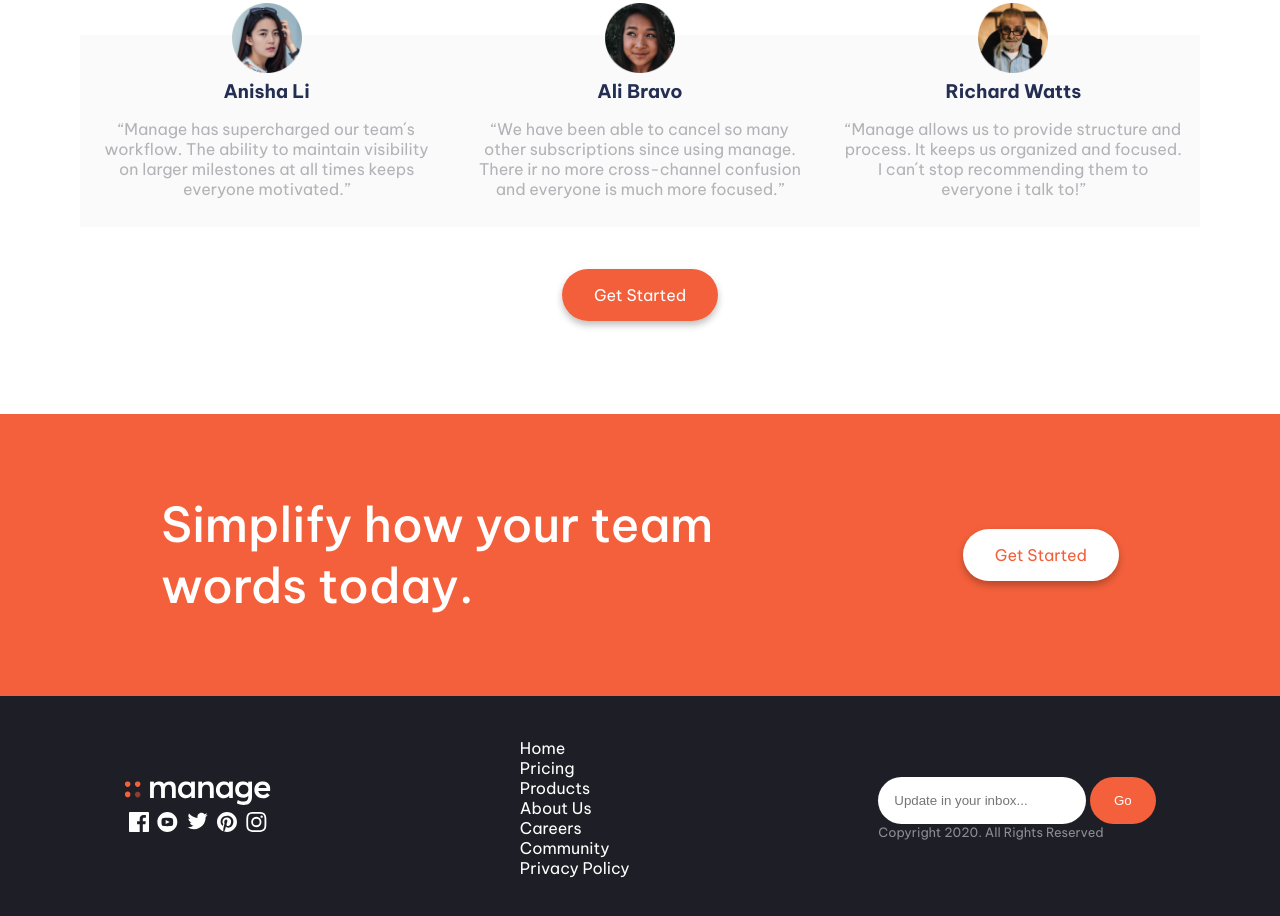
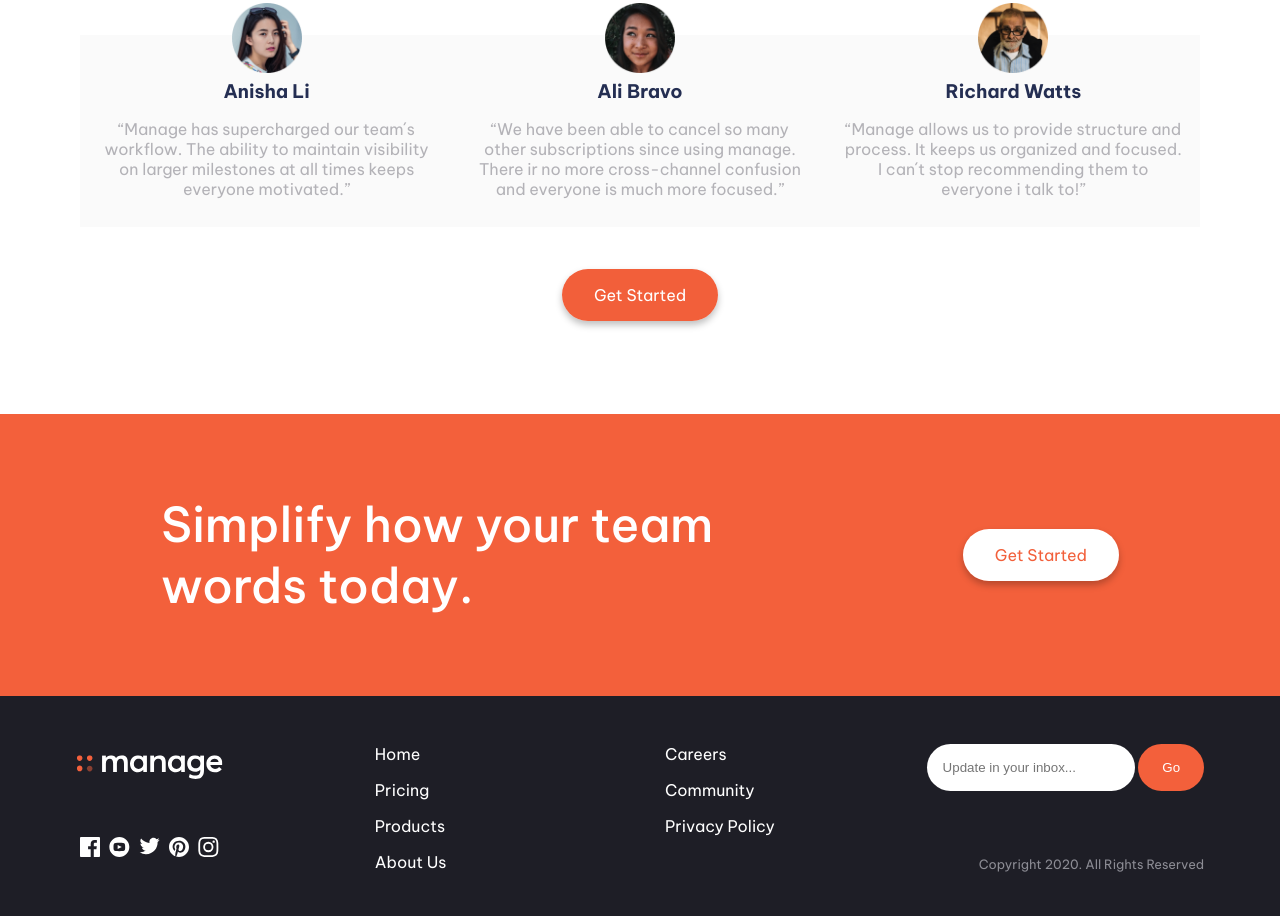
Before and after one commit to yucaman09/Frontend-I, a plain HTML site: page Frontend-I/Yulman_Melindres_Entregable_Final/index.html in a window 1280 px wide. Shown: the part 1495-2411 px from the top of the page. Drawn offline with Linux system fonts and the light colour scheme.

Commit message:
finalizo diseño escritorio

```diff
--- a/Frontend-I/Yulman_Melindres_Entregable_Final/index.html
+++ b/Frontend-I/Yulman_Melindres_Entregable_Final/index.html
@@ -131,7 +131,7 @@
     </section>
 
     <footer class="row container-footer">
-        <div>
+        <div class="column ">
             <img src="img/LogoWhite.svg" alt="">
             <ul class="row container-icons">
                 <li><a href=""><img src="img/icon-facebook.svg" alt=""></a></li>
@@ -142,19 +142,26 @@
             </ul>
         </div>
 
-        <ul class="nav-footer">
+        <nav class="row container-nav-footer">
+            <ul class="nav-footer column">
                 <li> <a href="">Home</a> </li>
                 <li> <a href="">Pricing</a> </li>
                 <li> <a href="">Products</a> </li>
                 <li> <a href="">About Us</a> </li>
+            </ul>
+
+            <ul class="nav-footer column">
                 <li> <a href="">Careers</a> </li>
                 <li> <a href="">Community</a> </li>
                 <li> <a href="">Privacy Policy</a> </li>
             </ul>
+        </nav>
 
-        <form action="" method="POST">
+        <form action="" method="POST" class="column">
+            <div>
                 <input class="form-mail" type="text" placeholder="Update in your inbox...">
                 <input class="btn-go" type="submit" value="Go">
+            </div>
             <p class="copyright">Copyright 2020. All Rights Reserved</p>
         </form>
 
--- a/Frontend-I/Yulman_Melindres_Entregable_Final/styles/styles.css
+++ b/Frontend-I/Yulman_Melindres_Entregable_Final/styles/styles.css
@@ -179,16 +179,22 @@ html {
   height: 14rem;
 }
 
+.container-footer div{
+  height: 10rem;
+}
+
 .container-icons {
   list-style-type: none;
   flex-wrap: wrap;
 }
 
-.nav-footer{
+.nav-footer {
   list-style-type: none;
+  justify-content: start;
+  gap: 1rem;
 }
 
-.nav-footer li a{
+.nav-footer li a {
   color: white;
   text-decoration: none;
 }
@@ -209,7 +215,26 @@ html {
   color: white;
 }
 
-.copyright{
+.copyright {
   font-size: 0.8rem;
-  color: #8C8C94;
+  color: #8c8c94;
 }
+
+.container-nav-footer {
+  width: 25rem;
+  height: 8rem;
+  justify-content: space-between;
+}
+
+.container-footer form{
+  height: 8rem;
+}
+
+.container-footer form p{
+  text-align: right;
+}
+
+
+@media (min-width: 0px) and (max-width: 375px){
+
+}
```
Lines whose indentation alone changed are shown as unchanged.
